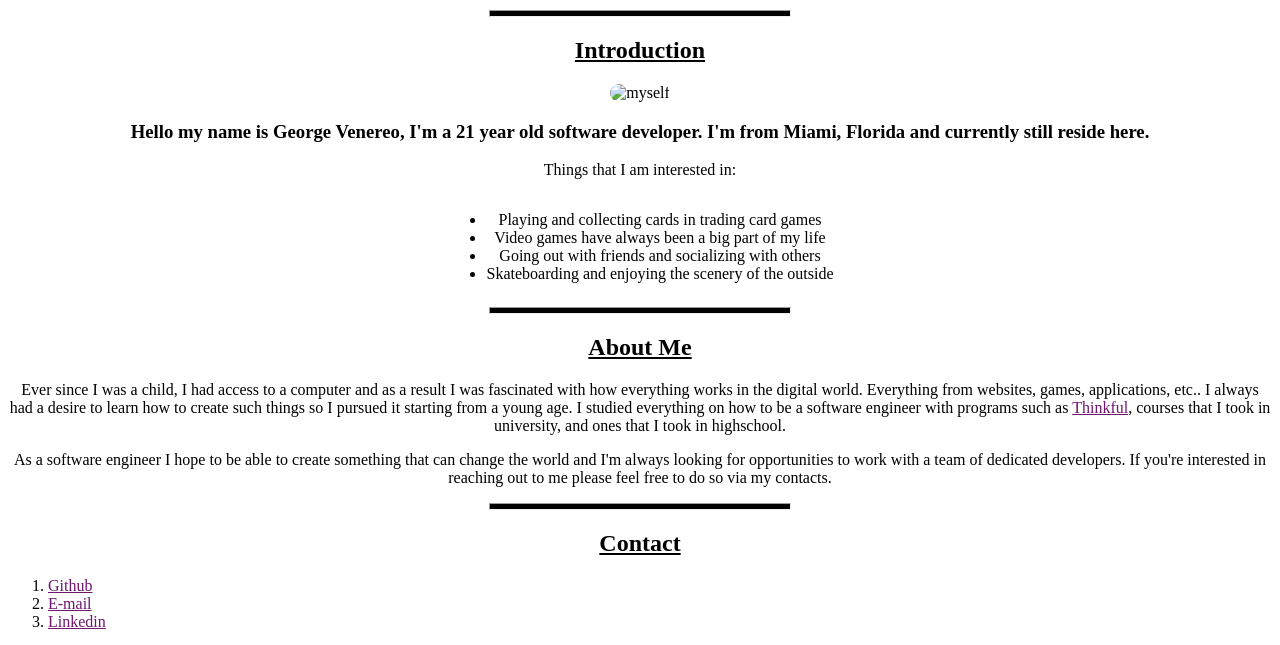
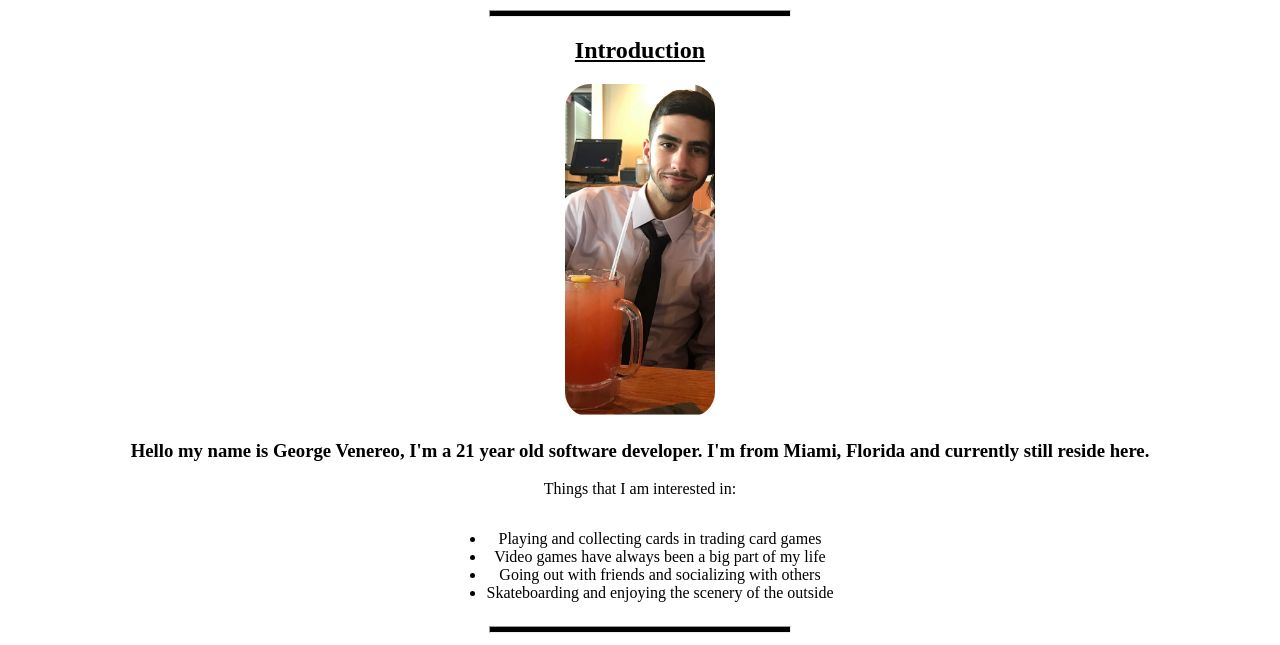
Before and after one commit to HyuMungus/HyuMungus.github.io, a plain HTML site: page index.html in a window 1280 px wide. Shown: the part 150-795 px from the top of the page. Drawn offline with Linux system fonts and the light colour scheme.

Commit message:
Update index.html

```diff
--- a/index.html
+++ b/index.html
@@ -18,7 +18,7 @@
       <h2 class="center-text">
         <u>Introduction</u>
       </h2>
-      <img src="/images/mev3.png" alt="myself" width="150" height="333">      <!-- Sort of a placeholder image that is subjected to change -->
+      <img src="mev3.png" alt="myself" width="150" height="333">      <!-- Sort of a placeholder image that is subjected to change -->
     <h3>
       Hello my name is George Venereo, I'm a 21 year old software developer. I'm from Miami, Florida and currently still reside here.
     </h3>
```
